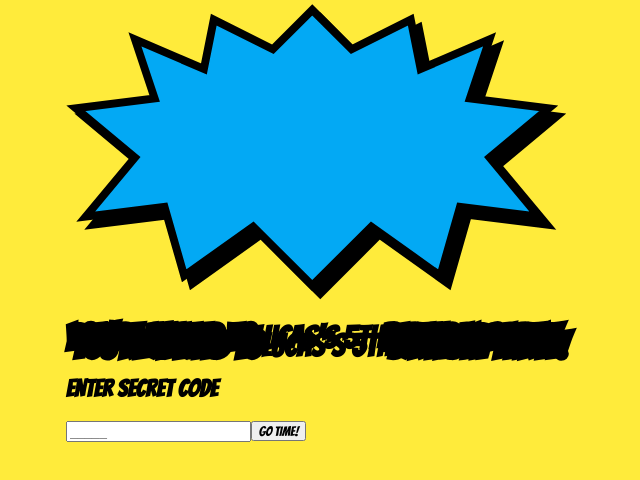
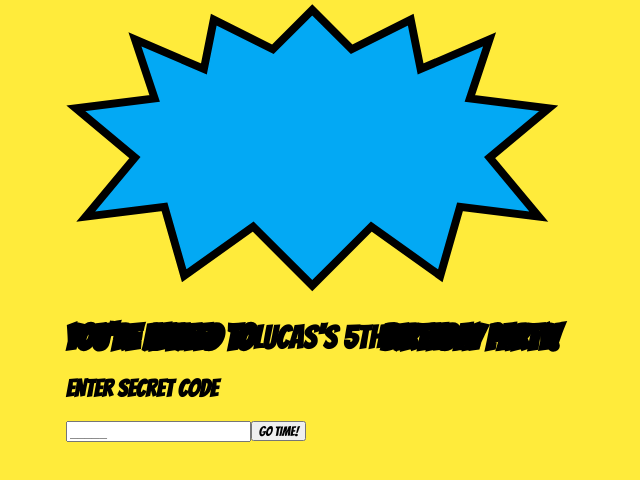
Before and after one commit to mikejm7/hello-world, a Next.js app: page / in a window 1280 px wide. Shown: the top 480 px of the page, without its empty margins (328-968 px from the left). Built offline with nearby package versions, Linux system fonts and the light colour scheme.

Commit message:
Update globals.css

```diff
--- a/app/globals.css
+++ b/app/globals.css
@@ -7,18 +7,31 @@ body {
   overflow-x: hidden;
   display: flex;
   justify-content: center;
+  min-height: 100vh;
 }
 
 .font-comic { font-family: 'Bangers', cursive; }
 
+/* The Starburst Effect using Background Image to ensure it scales with text */
+.burst-box {
+  background-color: #03A9F4;
+  border: 4px solid black;
+  position: relative;
+  /* This creates a jagged-like shadow/border effect without clipping content */
+  box-shadow: 8px 8px 0px black;
+  filter: drop-shadow(4px 4px 0px #000);
+}
+
+/* Ensure text doesn't overlap on small screens */
 .text-stroke {
   paint-order: stroke fill;
-  -webkit-text-stroke: 6px black;
+  -webkit-text-stroke: 4px black;
 }
 
-/* Responsive container for SVGs */
-.burst-wrapper {
-  filter: drop-shadow(8px 8px 0px rgba(0,0,0,1));
-  width: 100%;
-  max-width: 500px;
+/* Aggressive centering for all flex children */
+.flex-center {
+  display: flex;
+  flex-direction: column;
+  align-items: center;
+  text-align: center;
 }
```
